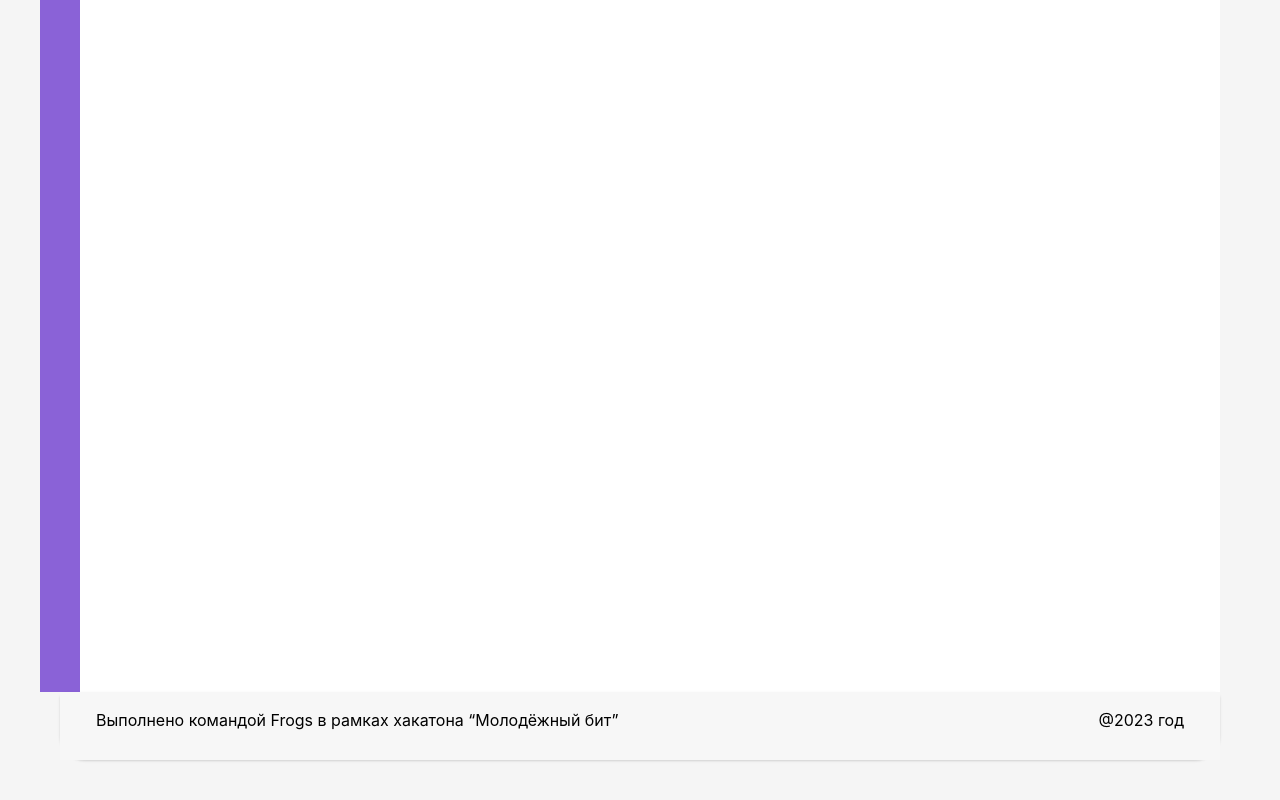
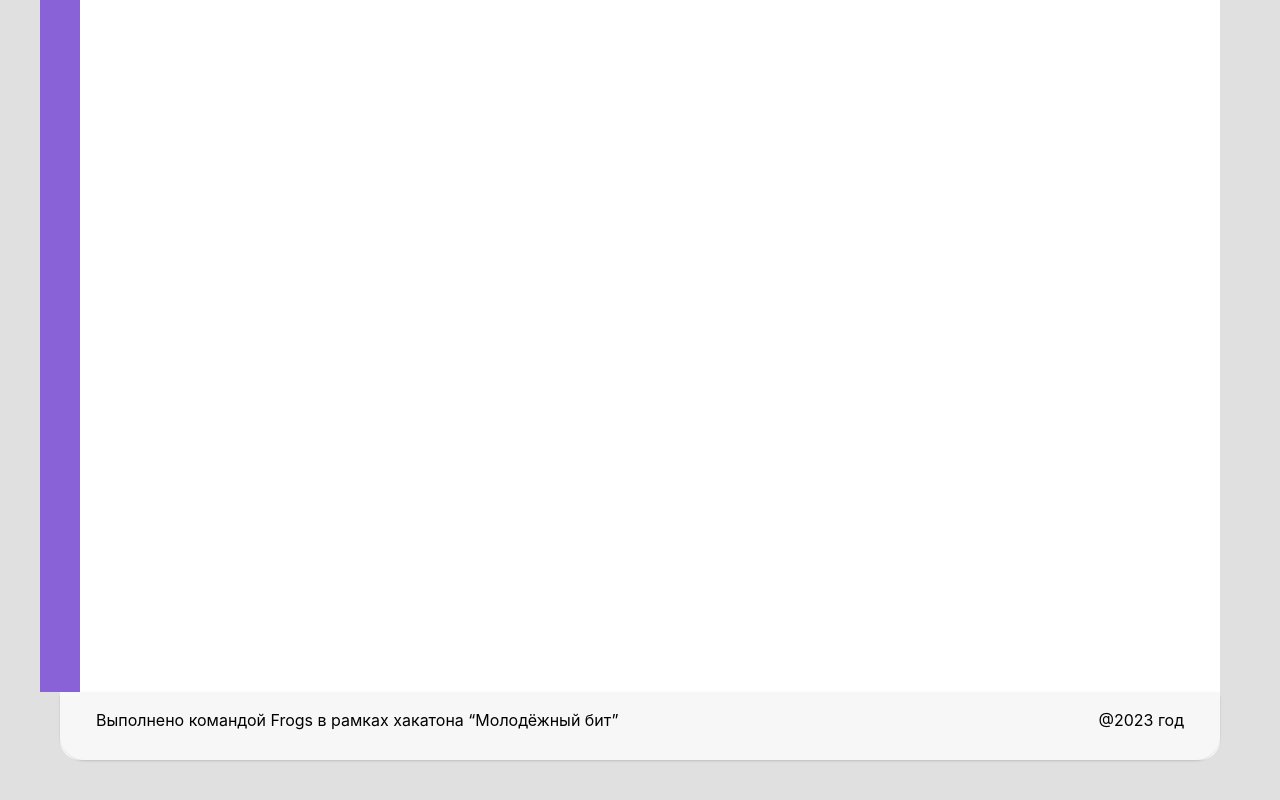
Before and after one commit to 13Belka13/Dashboard, a React (Vite) app: page / in a window 1280 px wide. Shown: the part 448-1248 px from the top of the page. Built offline with nearby package versions, Linux system fonts and the light colour scheme.

Commit message:
изменение стилей футера

```diff
--- a/src/app/@shared/components/Footer.tsx
+++ b/src/app/@shared/components/Footer.tsx
@@ -8,8 +8,8 @@ import {
 
 export function Footer () {
    return <>
-   <Card borderBottomRightRadius="25" borderBottomLeftRadius="25">
-    <CardBody  paddingBlockEnd="3" paddingBlockStart="0" bg="#F7F7F7">
+   <Card bg="#F7F7F7" borderBottomRightRadius="25" borderBottomLeftRadius="25">
+    <CardBody  paddingBlockEnd="3" paddingBlockStart="0" bg="#F7F7F7" borderBottomRightRadius="25" borderBottomLeftRadius="25">
    <Flex bg="#F7F7F7" m="0" >
 
             <Text p='4' color="black">
--- a/src/app/pages/Home.tsx
+++ b/src/app/pages/Home.tsx
@@ -17,8 +17,7 @@ import { Footer } from "../@shared/components/Footer";
 export const Home = () => (
   <>
     <Card
-      bg="
-     #F5F5F5"
+      bg="#E0E0E0"
       borderRadius="0"
     >
       <CardBody
```
